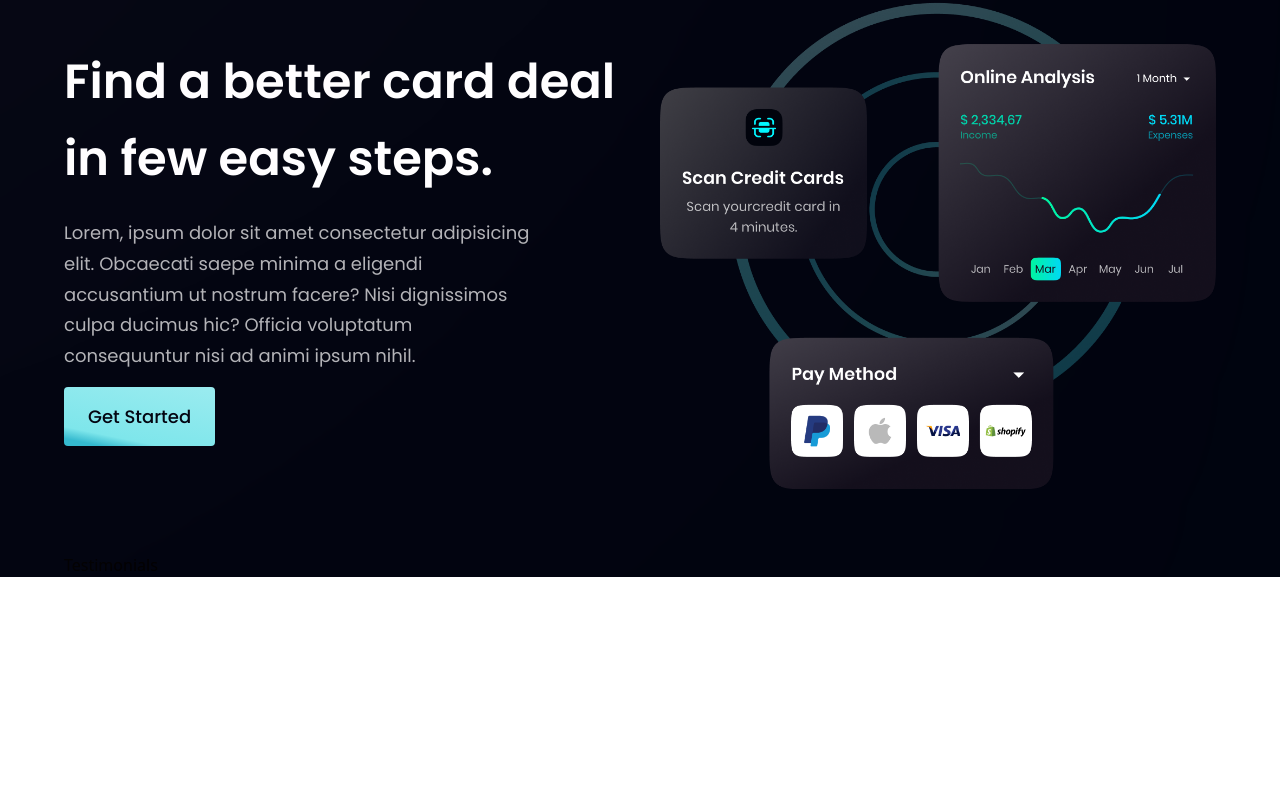
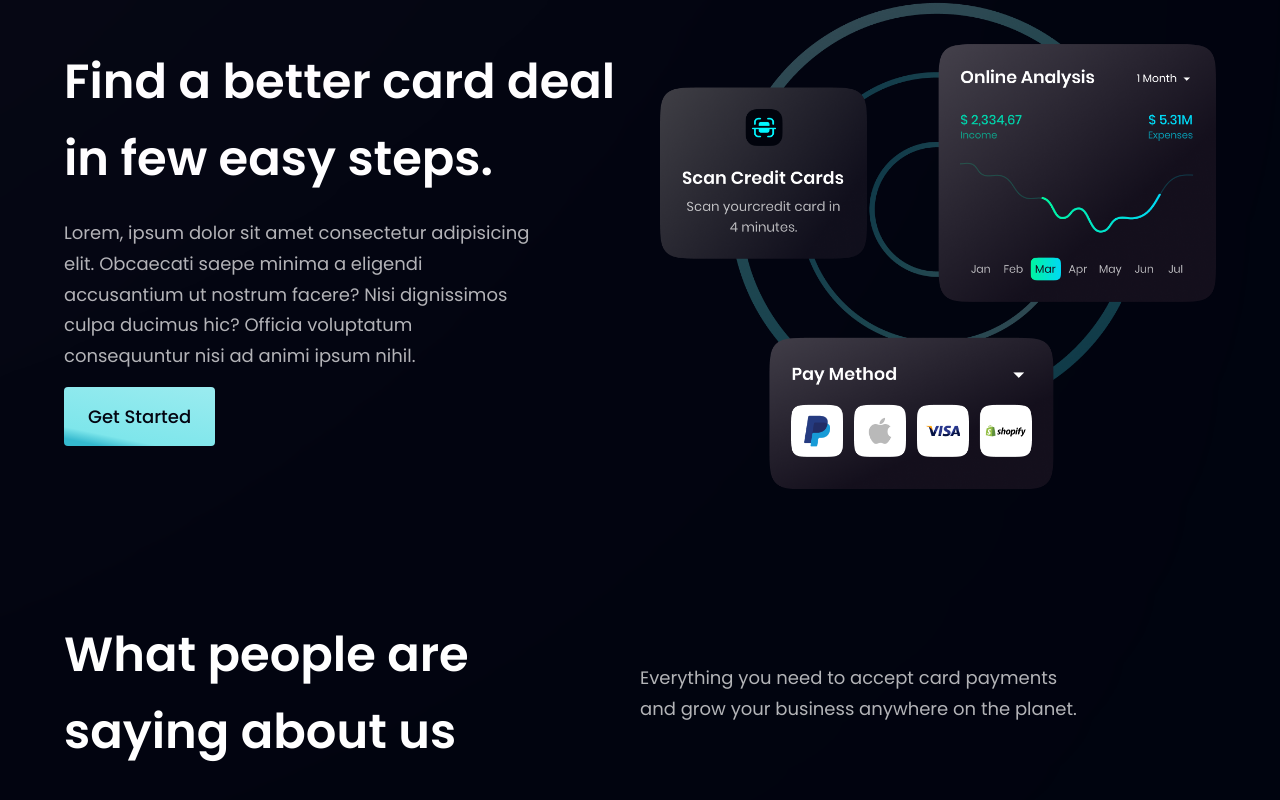
Before and after one commit to GulcanC/React-P1, a React (Vite) app in the folder GC-project-react-vite/: page / in a window 1280 px wide. Shown: the part 2296-3096 px from the top of the page. Before the commit the page ends 2873 px from the top, so only its background shows below. Built offline with nearby package versions, Linux system fonts and the light colour scheme.

Commit message:
complete testimonials section

```diff
--- a/GC-project-react-vite/components/Testimonials.jsx
+++ b/GC-project-react-vite/components/Testimonials.jsx
@@ -1,7 +1,33 @@
 import React from "react";
+import { feedback } from "../constants";
+import styles from "../src/style";
+import FeedbackCard from "./FeedbackCard";
 
-const Testimonials = () => {
-  return <div>Testimonials</div>;
-};
+const Testimonials = () => (
+  <section
+    id="clients"
+    className={`${styles.paddingY} ${styles.flexCenter} ${styles.testimonialsSection}`}
+  >
+    <div
+      className={`${styles.flexJustify} ${styles.wfull} ${styles.testimonialsDiv}`}
+    >
+      <h1 className={styles.heading2}>
+        What people are <br className={styles.smallHidden} /> saying about us
+      </h1>
+      <div className={styles.testimonialsDiv2}>
+        <p className={`${styles.paragraph} ${styles.testimonialsP}`}>
+          Everything you need to accept card payments and grow your business
+          anywhere on the planet.
+        </p>
+      </div>
+    </div>
+
+    <div className={styles.testimonialsDiv3}>
+      {feedback.map((card) => (
+        <FeedbackCard key={card.id} {...card} />
+      ))}
+    </div>
+  </section>
+);
 
 export default Testimonials;
--- a/GC-project-react-vite/src/style.js
+++ b/GC-project-react-vite/src/style.js
@@ -116,6 +116,14 @@ const styles = {
   // CARDDEAL
   cardDealP: "max-w-[470px] mt-5",
   cardDealImg: "w-[100%] h-[100%]",
+
+  // FEEDBACK
+  testimonialsSection: "flex-col relative",
+  testimonialsDiv: "md:flex-row flex-col sm:mb-16 mb-6 relative z-[1]",
+  testimonialsDiv2: "w-full md:mt-0 mt-6",
+  testimonialsDiv3:
+    "flex flex-wrap sm:justify-start justify-center w-full feedback-container relative z-[1]",
+  testimonialsP: "text-left max-w-[450px]",
 };
 
 export const layout = {
```
